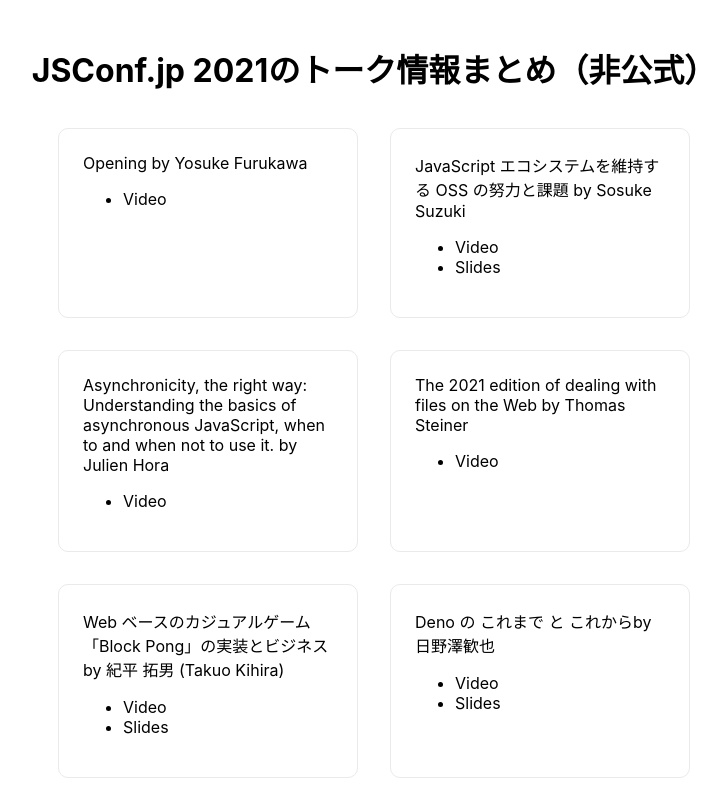
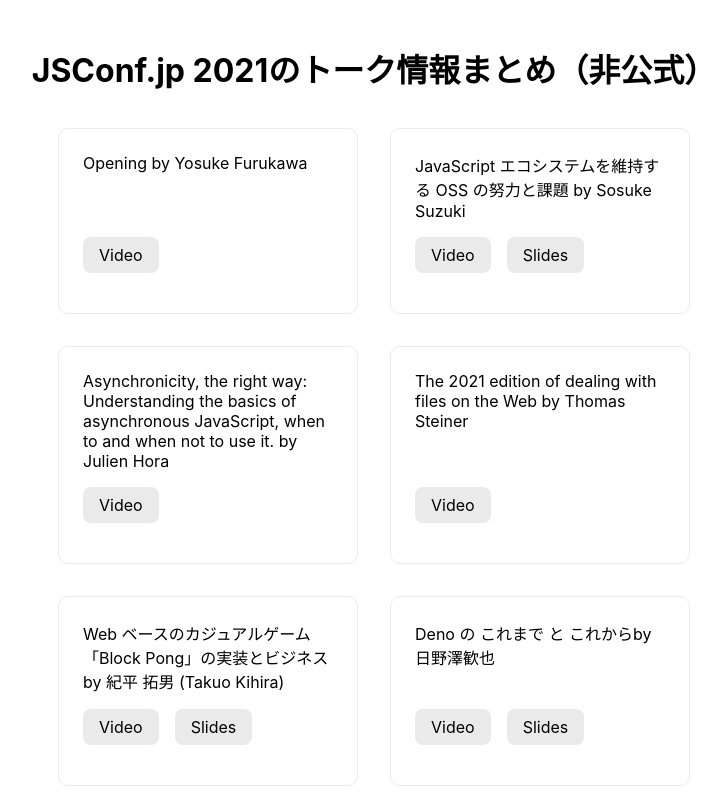
Before and after one commit to vzvu3k6k/jsconfjp2021-unofficial-index, a Next.js app: page / in a window 1280 px wide. Shown: the top 800 px of the page, without its empty margins (266-993 px from the left). Built offline with nearby package versions, Linux system fonts and the light colour scheme.

Commit message:
Talk: style

```diff
--- a/components/Talk.jsx
+++ b/components/Talk.jsx
@@ -1,6 +1,6 @@
 import React from "react";
 import Link from "next/link";
-import styles from "../styles/Card.module.css";
+import styles from "../styles/Talk.module.css";
 
 export default function Talk({ id, title, videoId, videoStartsAt, slides }) {
   return (
@@ -11,7 +11,7 @@
 
       <ul className={styles.resources}>
         {videoId && (
-          <li>
+          <li className={styles.resource}>
             <a
               href={`https://www.youtube.com/watch?v=${videoId}&t=${videoStartsAt}s`}
             >
@@ -20,7 +20,7 @@
           </li>
         )}
         {slides && (
-          <li>
+          <li className={styles.resource}>
             <a href={slides}>Slides</a>
           </li>
         )}
--- a/styles/Card.module.css
+++ b/styles/Talk.module.css
@@ -1,4 +1,8 @@
 .card {
+  display: flex;
+  flex-direction: column;
+  justify-content: space-between;
+
   margin: 1rem;
   padding: 1.5rem;
   text-align: left;
@@ -12,14 +16,25 @@
   flex-grow: 1;
 }
 
-.card:hover,
-.card:focus,
-.card:active {
-  color: #0070f3;
-  border-color: #0070f3;
-}
-
 .card a {
   color: inherit;
   text-decoration: none;
 }
+
+.card a:hover {
+  color: #0070f3;
+}
+
+.resources {
+  display: flex;
+  padding: 0;
+  list-style: none;
+  justify-content: start;
+  gap: 1em;
+}
+
+.resource {
+  background-color: #eaeaea;
+  padding: 0.5em 1em;
+  border-radius: 0.5em;
+}
```
